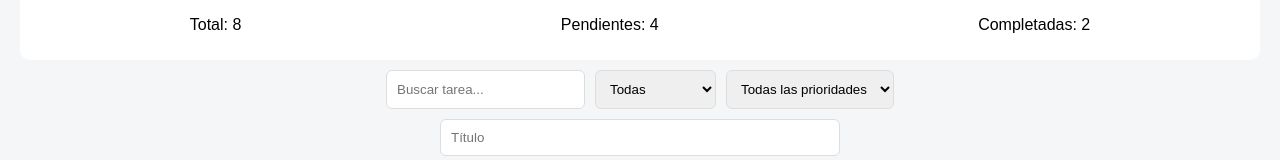
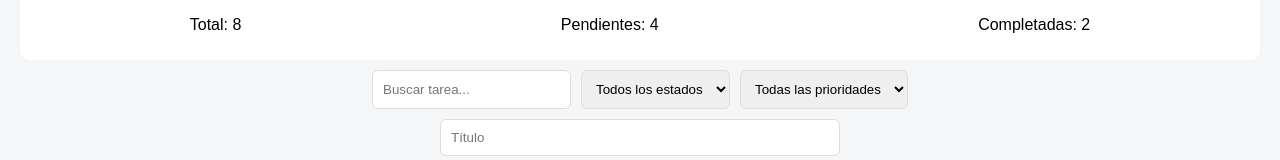
Before and after one commit to katherine-vasquez/react-task-manager, a React (Vite) app: page / in a window 1280 px wide. Shown: the part 156-316 px from the top of the page. Built offline with nearby package versions, Linux system fonts and the light colour scheme.

Commit message:
Mejora la claridad de los filtros

```diff
--- a/src/App.jsx
+++ b/src/App.jsx
@@ -213,7 +213,7 @@ export default function App() {
     value={filter}
     onChange={(e) => setFilter(e.target.value)}
   >
-    <option value="Todas">Todas</option>
+    <option value="Todas">Todos los estados</option>
     <option value="Pendiente">Pendientes</option>
     <option value="Completada">Completadas</option>
   </select>
```
